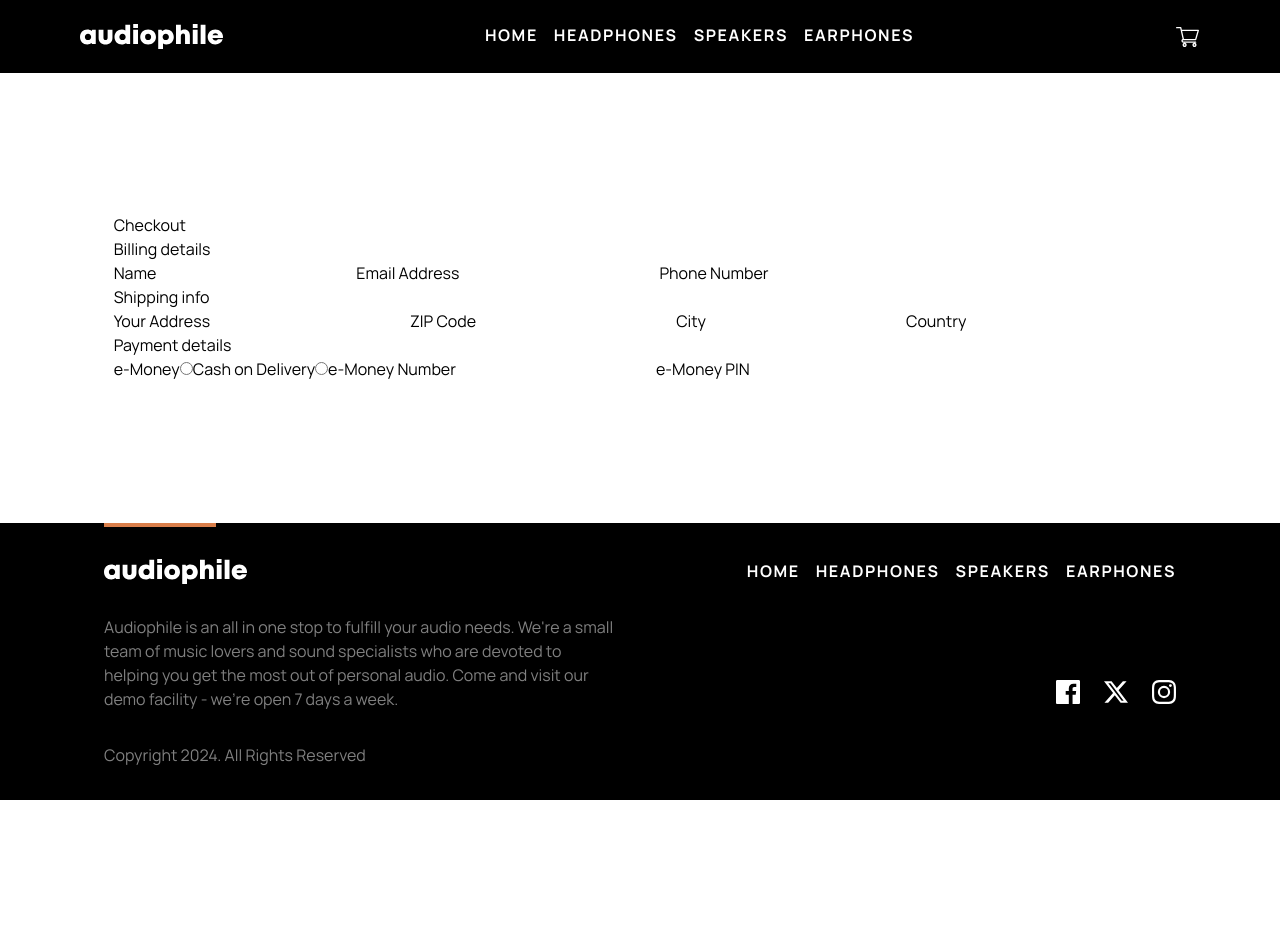
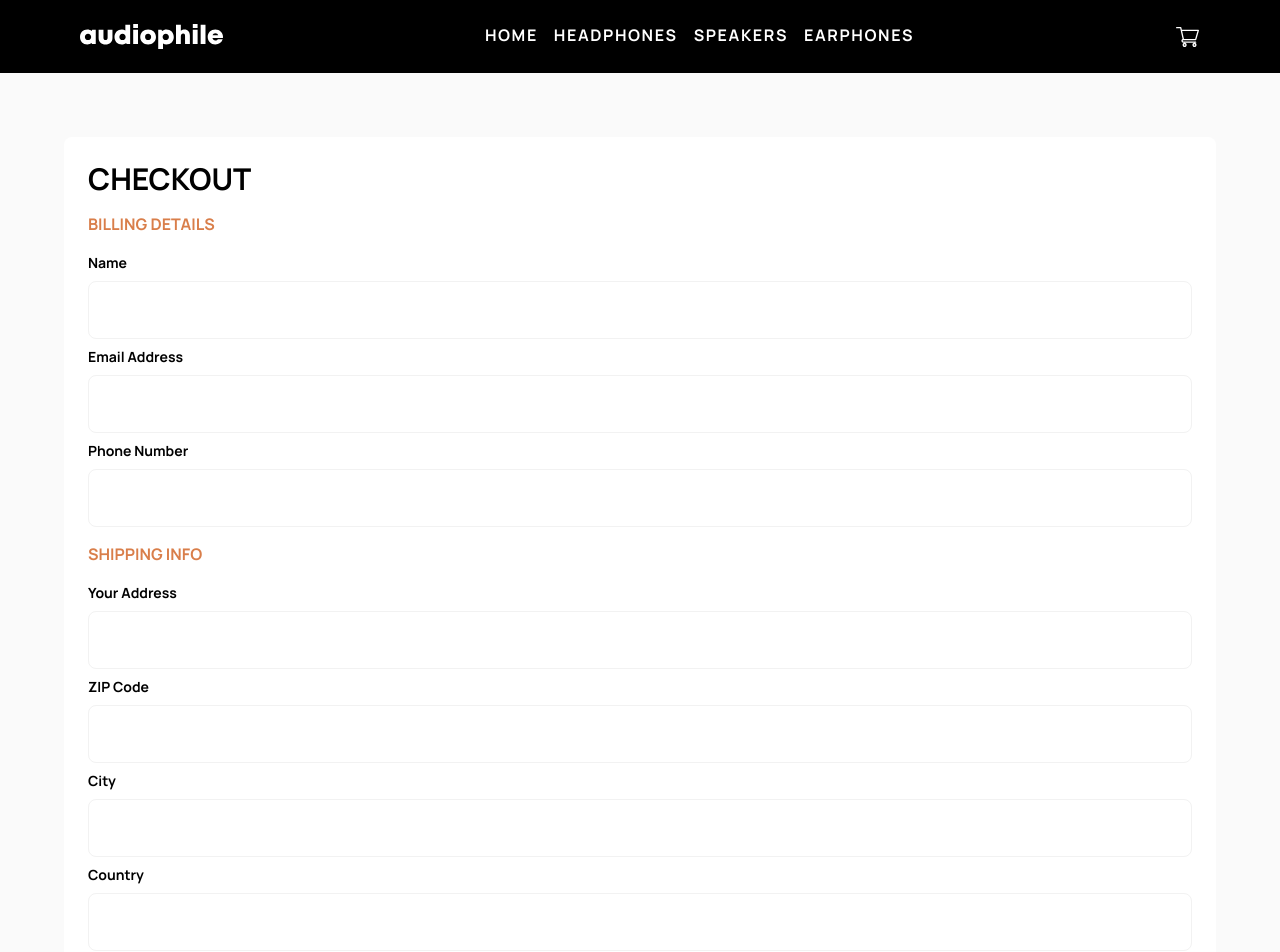
Before and after one commit to ccccchriz/audiophile-ecommerce-website, a React (Vite) app: page /checkout in a window 1280 px wide. Shown: the top 952 px of the page. Before the commit the page ends 800 px from the top, so only its background shows below. Built offline with nearby package versions, Linux system fonts and the light colour scheme.

Commit message:
checkout styling

```diff
--- a/src/layouts/MainLayout.tsx
+++ b/src/layouts/MainLayout.tsx
@@ -19,7 +19,7 @@ export default function MainLayout(/*{ children }: MainLayoutProps*/) {
       <ScrollRestoration />
       <Header isExpanded={isExpanded} setIsExpanded={setIsExpanded} />
       <main
-        className="font-primary grow grid place-items-center"
+        className="font-primary grow grid place-items-center bg-light-gray"
         {...{ inert: isExpanded ? "" : null }}
       >
         <h1 className="sr-only">Audiophile Store</h1>
--- a/src/pages/Checkout.tsx
+++ b/src/pages/Checkout.tsx
@@ -1,39 +1,84 @@
 export default function Checkout() {
   return (
-    <div className="">
-      <div className="">
-        <form className="">
-          <h2>Checkout</h2>
-          <h3>Billing details</h3>
-          <div className="">
-            <label htmlFor="">Name</label>
-            <input type="text" />
-            <label htmlFor="">Email Address</label>
-            <input type="email" />
-            <label htmlFor="">Phone Number</label>
-            <input type="text" />
+    <div className="p-16  w-full">
+      <div className=" w-full ">
+        <form className="bg-white p-6 rounded-lg grid gap-4 w-full">
+          <h2 className="font-bold text-3xl uppercase">Checkout</h2>
+          <h3 className="text-brown font-bold uppercase">Billing details</h3>
+          <div className="grid gap-2">
+            <label htmlFor="" className="font-bold text-sm">
+              Name
+            </label>
+            <input
+              type="text"
+              className="border-gray border rounded-lg py-4 px-6"
+            />
+            <label htmlFor="" className="font-bold text-sm">
+              Email Address
+            </label>
+            <input
+              type="email"
+              className="border-gray border rounded-lg py-4 px-6"
+            />
+            <label htmlFor="" className="font-bold text-sm">
+              Phone Number
+            </label>
+            <input
+              type="text"
+              className="border-gray border rounded-lg py-4 px-6"
+            />
           </div>
-          <h3>Shipping info</h3>
-          <div className="">
-            <label htmlFor="">Your Address</label>
-            <input type="text" />
-            <label htmlFor="">ZIP Code</label>
-            <input type="text" />
-            <label htmlFor="">City</label>
-            <input type="text" />
-            <label htmlFor="">Country</label>
-            <input type="text" />
+          <h3 className="text-brown font-bold uppercase">Shipping info</h3>
+          <div className="grid gap-2">
+            <label htmlFor="" className="font-bold text-sm">
+              Your Address
+            </label>
+            <input
+              type="text"
+              className="border-gray border rounded-lg py-4 px-6"
+            />
+            <label htmlFor="" className="font-bold text-sm">
+              ZIP Code
+            </label>
+            <input
+              type="text"
+              className="border-gray border rounded-lg py-4 px-6"
+            />
+            <label htmlFor="" className="font-bold text-sm">
+              City
+            </label>
+            <input
+              type="text"
+              className="border-gray border rounded-lg py-4 px-6"
+            />
+            <label htmlFor="" className="font-bold text-sm">
+              Country
+            </label>
+            <input
+              type="text"
+              className="border-gray border rounded-lg py-4 px-6"
+            />
           </div>
-          <h3>Payment details</h3>
-          <div className="">
+          <h3 className="text-brown font-bold uppercase">Payment details</h3>
+          <div className="grid gap-2">
             <label htmlFor="">e-Money</label>
             <input type="radio" />
             <label htmlFor="">Cash on Delivery</label>
             <input type="radio" />
-            <label htmlFor="">e-Money Number</label>
-            <input type="text" />
-            <label htmlFor="">e-Money PIN</label>
-            <input type="text" />
+            <label htmlFor="" className="font-bold text-sm">
+              e-Money Number
+            </label>
+            <input
+              type="text"
+              className="border-gray border rounded-lg py-4 px-6"
+            />
+            <label htmlFor="" className="font-bold text-sm">
+              e-Money PIN
+            </label>
+            <input
+              type="text"
+              className="border-gray border rounded-lg py-4 px-6"
+            />
           </div>
         </form>
       </div>
```
